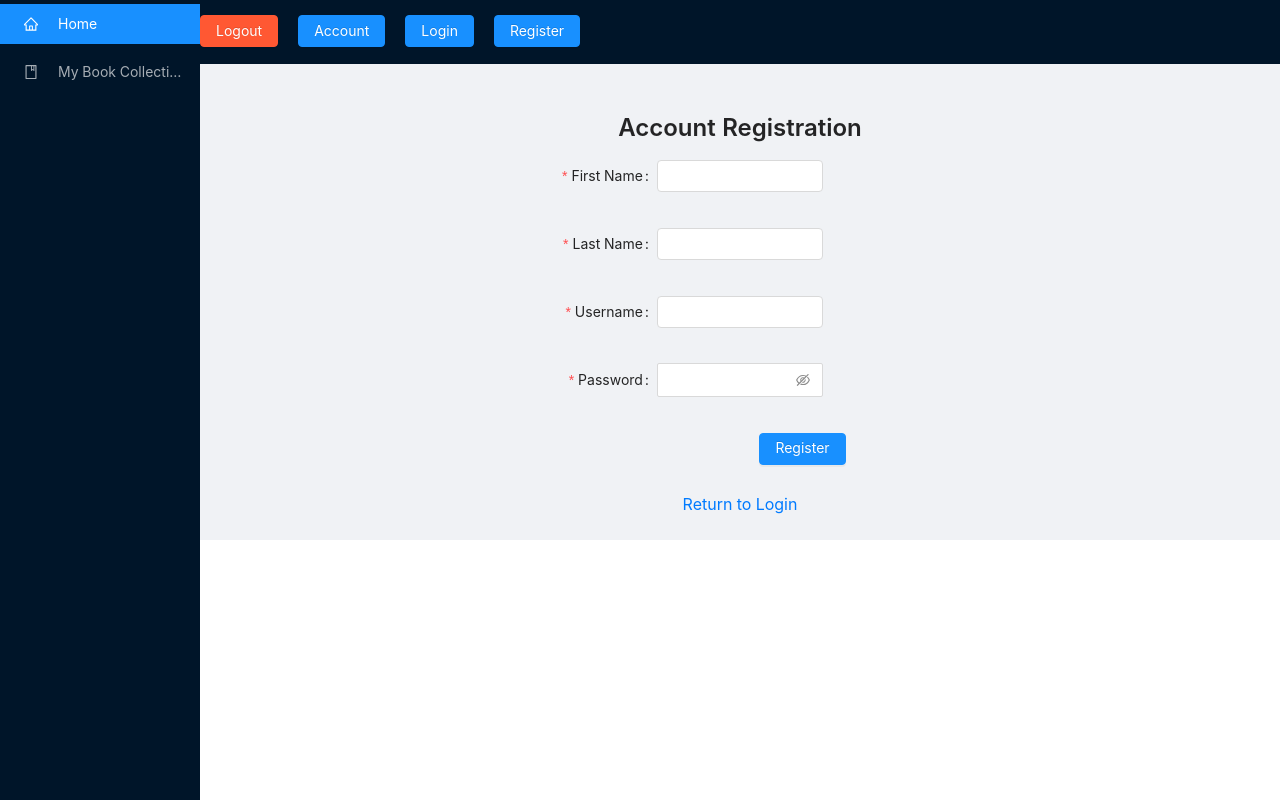
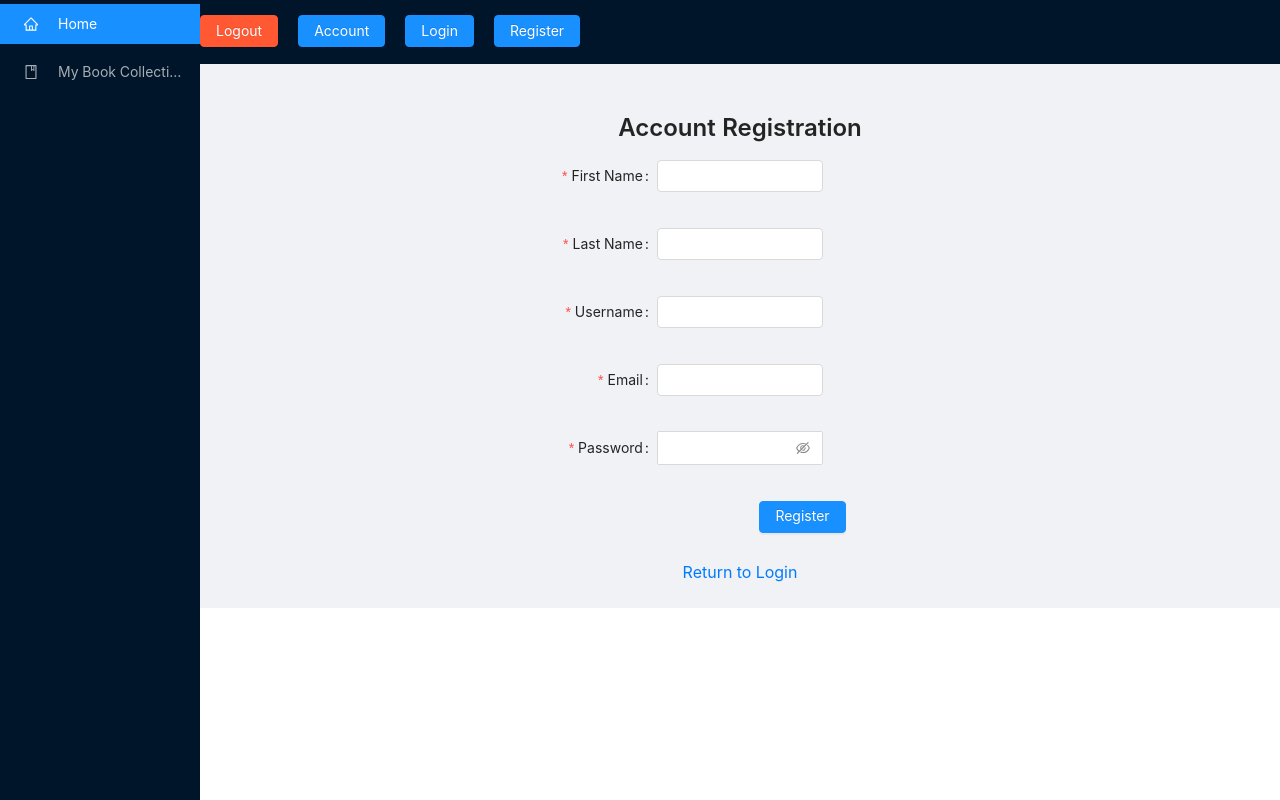
Before and after one commit to jilingy/capstone-project-assembly-gang, a React (Create React App) app in the folder frontend/: page /register in a window 1280 px wide. Built offline with nearby package versions, Linux system fonts and the light colour scheme.

Commit message:
added email field

```diff
--- a/frontend/src/containers/Register.js
+++ b/frontend/src/containers/Register.js
@@ -90,6 +90,19 @@ export default function Register() {
       </Form.Item>
 
       <Form.Item
+        label="Email"
+        name="email"
+        rules={[
+          {
+            required: true,
+            message: 'Please input your email!',
+          },
+        ]}
+      >
+        <Input />
+      </Form.Item>
+
+      <Form.Item
         label="Password"
         name="password"
         rules={[
```
